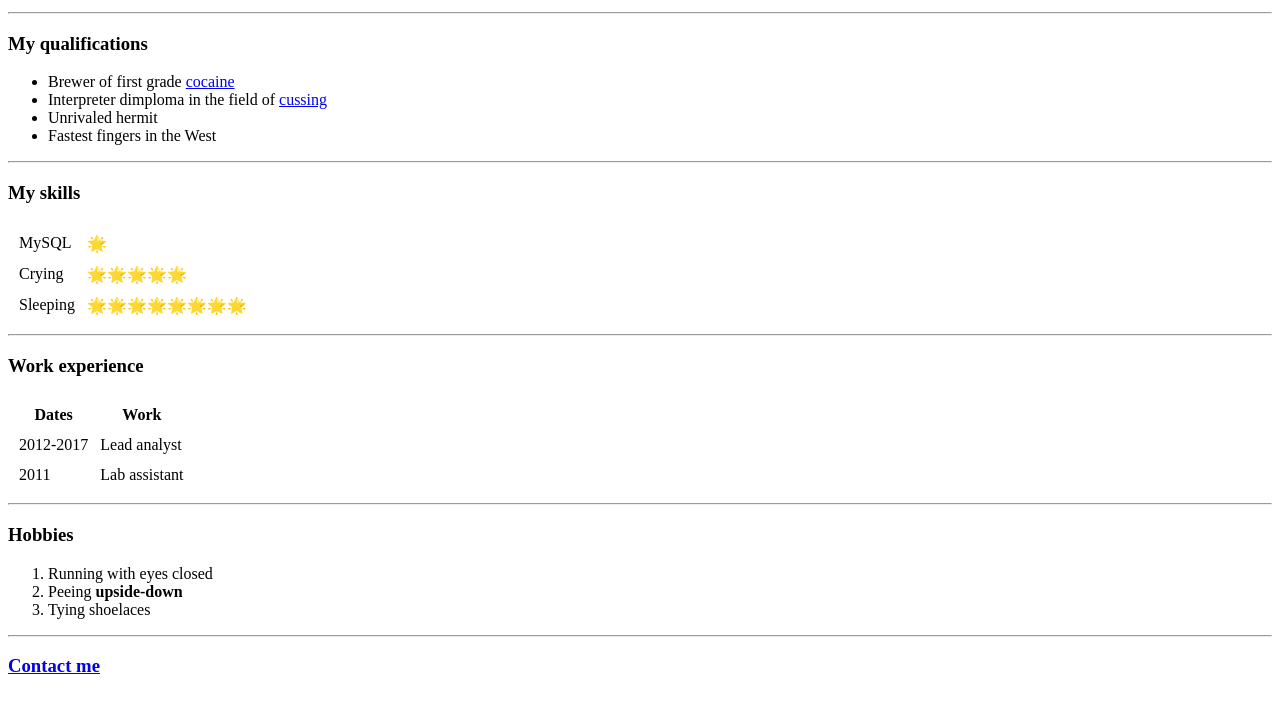
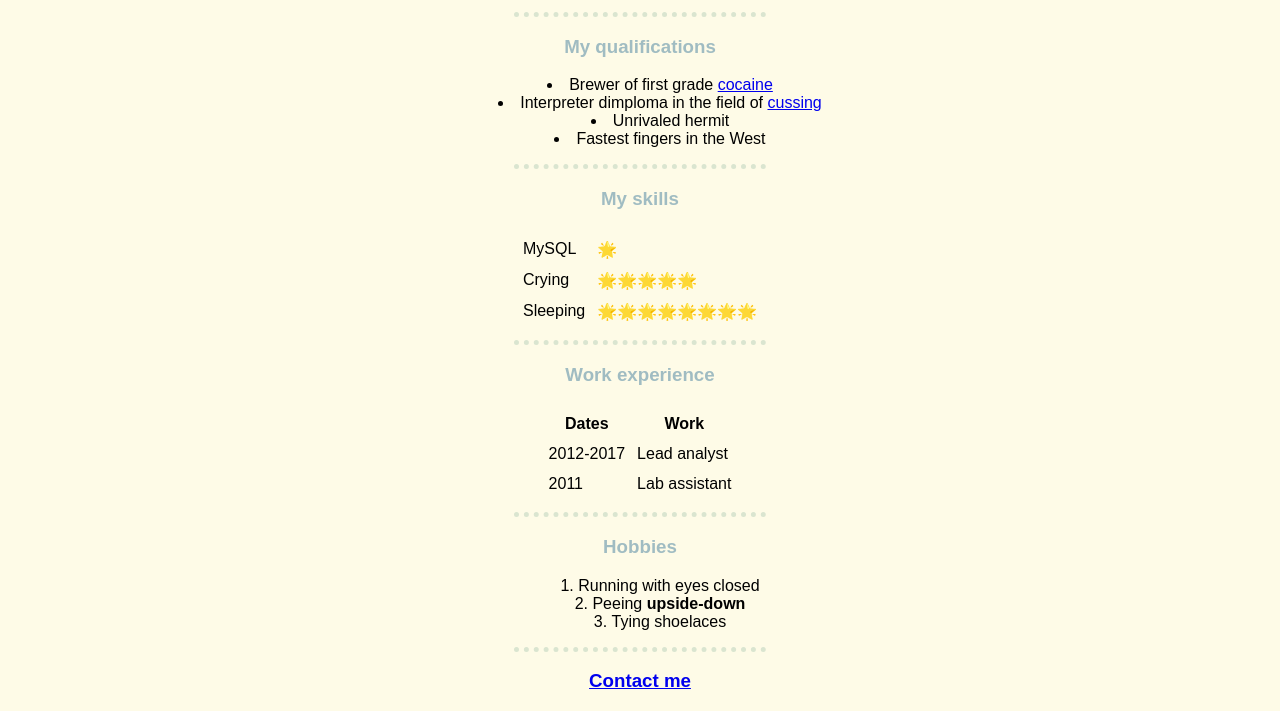
Before and after one commit to doutdes0/CV, a plain HTML site: page index.html in a window 1280 px wide. Shown: the part 164-875 px from the top of the page. Drawn offline with Linux system fonts and the light colour scheme; files that its build step writes are made by us from their sources.

Commit message:
Add files via upload

```diff
--- a/index.html
+++ b/index.html
@@ -4,6 +4,7 @@
 <head>
   <meta charset="utf-8">
   <title>Artem Gromakov</title>
+  <link rel="stylesheet" href="css/styles.css">
 </head>
 
 <body>
@@ -20,7 +21,7 @@
   </table>
   <hr>
   <h3>My qualifications</h3>
-  <ul>
+  <ul class="center">
     <li>Brewer of first grade <a href="https://en.wikipedia.org/wiki/Cocaine">cocaine</a></li>
     <li>Interpreter dimploma in the field of <a href="https://en.wikipedia.org/wiki/Profanity">cussing</a></li>
     <li>Unrivaled hermit</li>
@@ -28,7 +29,7 @@
   </ul>
   <hr>
   <h3>My skills</h3>
-  <table cellspacing=10>
+  <table cellspacing=10 class="center">
     <tr>
     <td>MySQL</td>
     <td>🌟</td>
@@ -44,7 +45,7 @@
   </table>
   <hr>
   <h3>Work experience</h3>
-  <table cellspacing=10>
+  <table cellspacing=10 class="center">
     <thead>
       <tr>
         <th>Dates</th>
@@ -64,7 +65,7 @@
   </table>
   <hr>
   <h3>Hobbies</h3>
-  <ol type=1>
+  <ol type=1 class="center">
     <li>Running with eyes closed</li>
     <li>Peeing <strong>upside-down</strong></li>
     <li>Tying shoelaces</li>
--- /dev/null
+++ b/styles.css
@@ -0,0 +1,33 @@
+body {
+  background-color: #FEFBE7;
+  font-family: sans-serif;
+
+}
+hr {
+  border-style: none;
+  border-top: dotted;
+  border-width: 5px;
+  width: 20%;
+  border-color: #DAE5D0;
+}
+h1 {
+color: #417D7A;
+font-family: sans-serif;
+}
+h3 {
+color: #A0BCC2;
+font-family: sans-serif;
+text-align: center;
+}
+.center {
+  margin-left: auto;
+  margin-right: auto;
+}
+ul {
+  text-align: center;
+  list-style-position: inside;
+}
+ol {
+  text-align: center;
+  list-style-position: inside;
+}
```
Also changed, not shown: linkingpages.html (+3 -1 lines).
